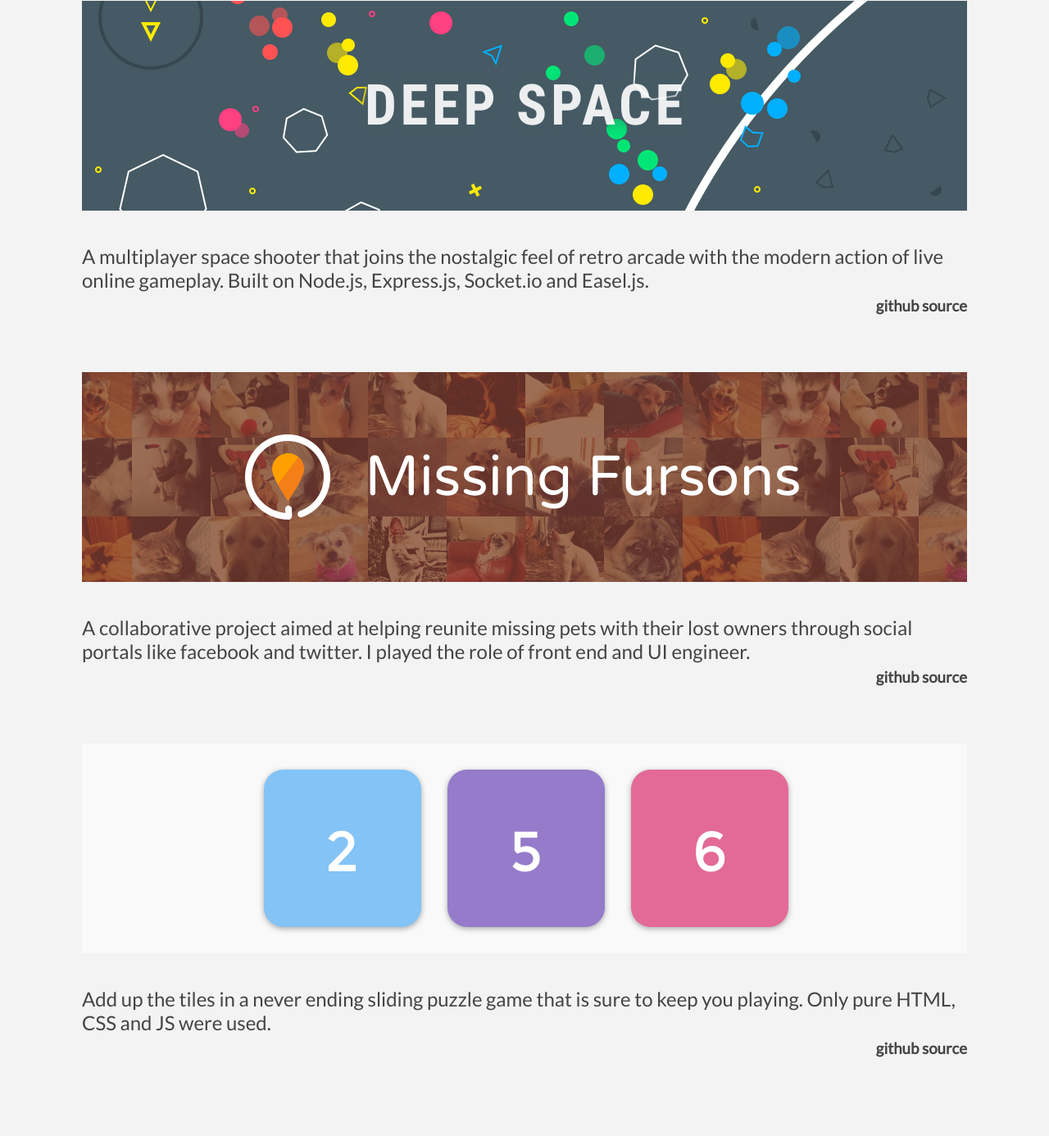
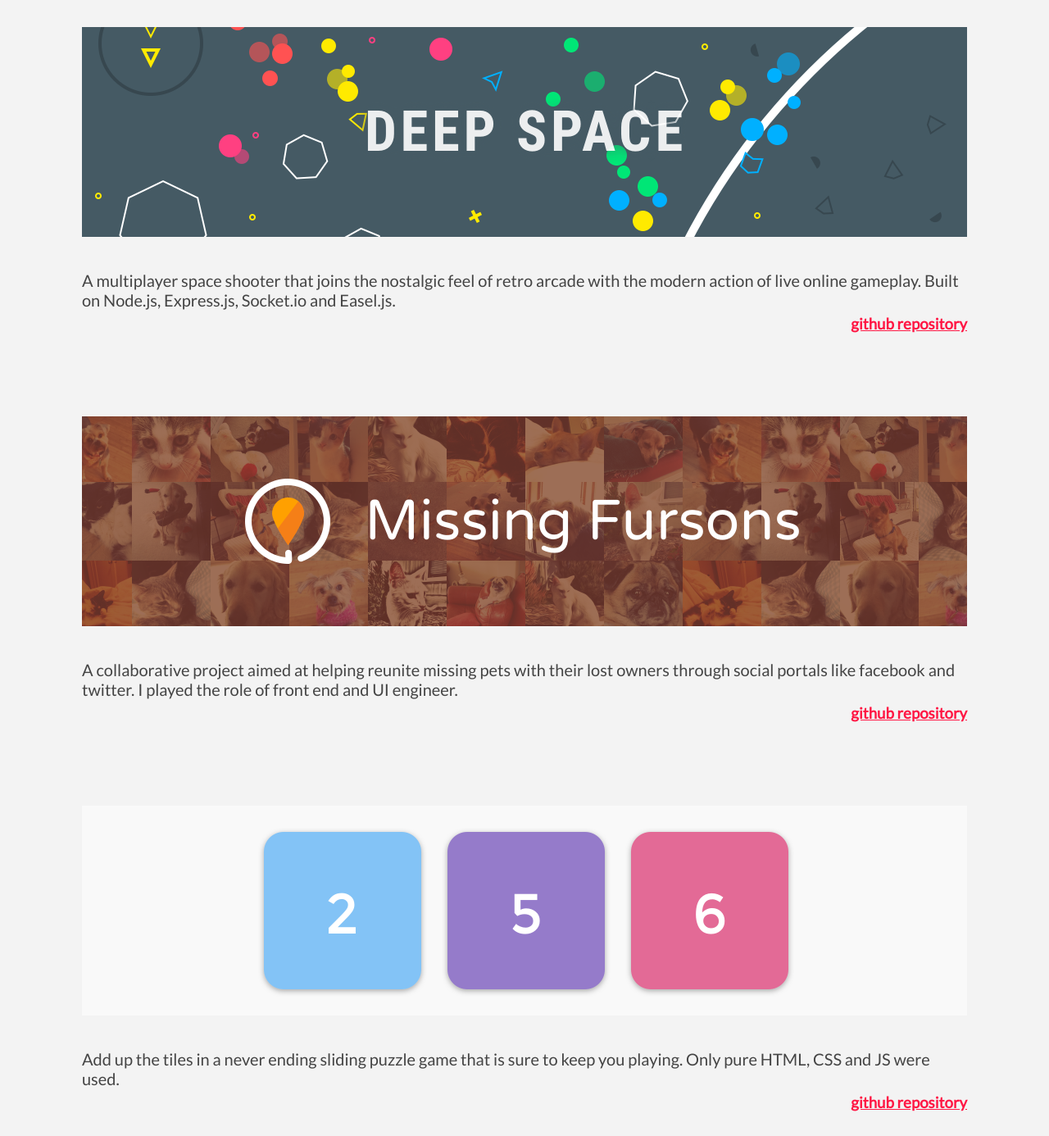
Before and after one commit to davidsruiz/davidsruiz.github.io, a website: page code.html in a window 1280 px wide. Shown: the part 179-1565 px from the top of the page at 82% size. Before the commit the page ends 1499 px from the top, so only its background shows below. Drawn offline with Linux system fonts and the light colour scheme.

Commit message:
added hyperlinks to github source pages

```diff
--- a/code.html
+++ b/code.html
@@ -12,17 +12,17 @@
       <div class="hover_blocks">
         <a href="http://deepspace.davidsruiz.com"><img src="public/images/DS_banner.png" alt="Deep Space banner" class="banner" /></a>
         <p>A multiplayer space shooter that joins the nostalgic feel of retro arcade with the modern action of live online gameplay. Built on Node.js, Express.js, Socket.io and Easel.js.</p>
-        <h3>github source</h3>
+        <h3><a href="https://github.com/davidsruiz/pjds">github repository</a></h3>
       </div>
       <div class="hover_blocks">
         <a href="http://missingfursons.com"><img src="public/images/MF_banner.png" alt="Missing Fursons banner png" class="banner" /></a>
         <p>A collaborative project aimed at helping reunite missing pets with their lost owners through social portals like facebook and twitter. I played the role of front end and UI engineer.</p>
-        <h3>github source</h3>
+        <h3><a href="https://github.com/dnguyensr/missingfursons">github repository</a></h3>
       </div>
       <div class="hover_blocks">
         <a href="http://davidsruiz.com/256"><img src="public/images/256_banner.png" alt="256 banner png" class="banner" /></a>
         <p>Add up the tiles in a never ending sliding puzzle game that is sure to keep you playing. Only pure HTML, CSS and JS were used.</p>
-        <h3>github source</h3>
+        <h3><a href="https://github.com/davidsruiz/256">github repository</a></h3>
       </div>
     </center>
   </body>
--- a/public/styles/code.css
+++ b/public/styles/code.css
@@ -14,5 +14,5 @@ h1 img { height: 32px; margin: 0px 12px; }
 .banner {
   display: inline-block;
   width: 100%;
-  margin: 64px 0px 32px;
+  margin: 96px 0px 32px;
 }
--- a/public/styles/secular_one.css
+++ b/public/styles/secular_one.css
@@ -28,5 +28,9 @@ h3 {
 
 p {
   margin: 6px 0px;
-  font-size: 24px;
+  font-size: 20px;
 }
+
+a {
+  color: #FF1744;
+}
```
